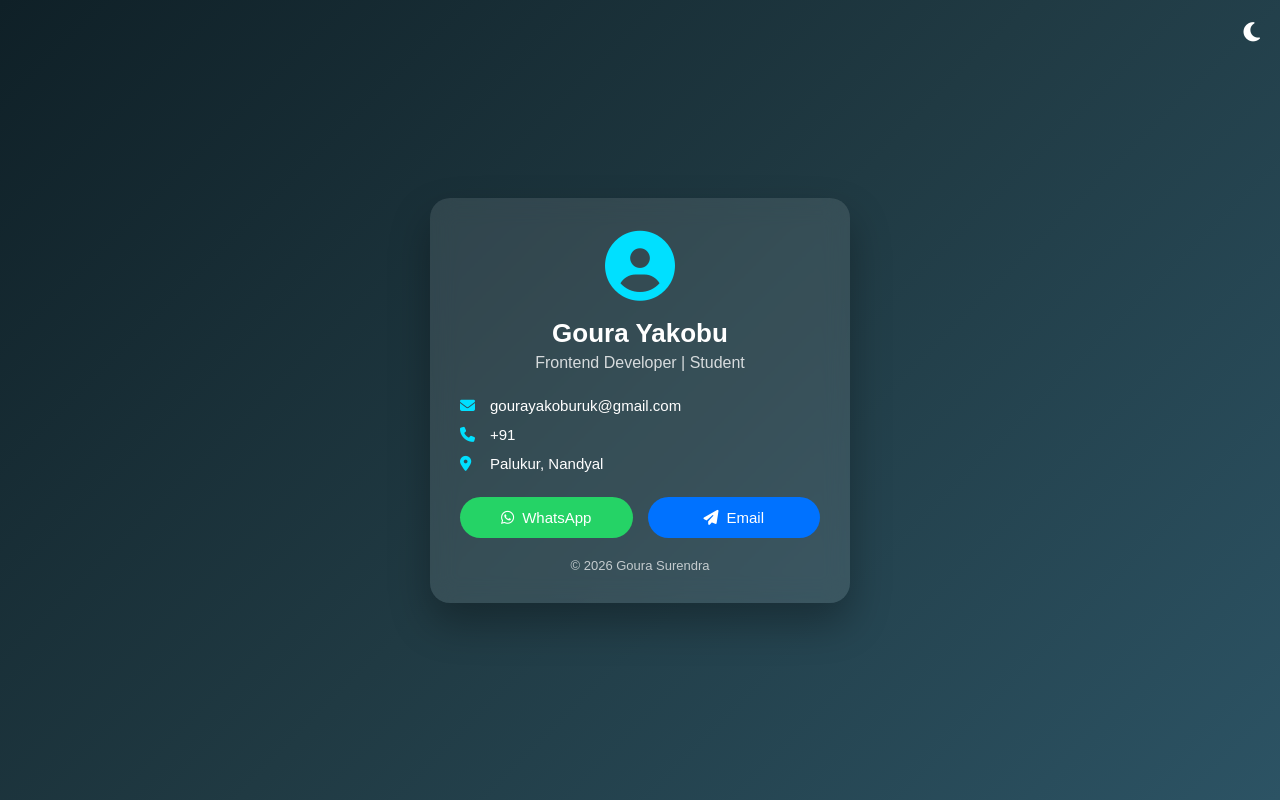
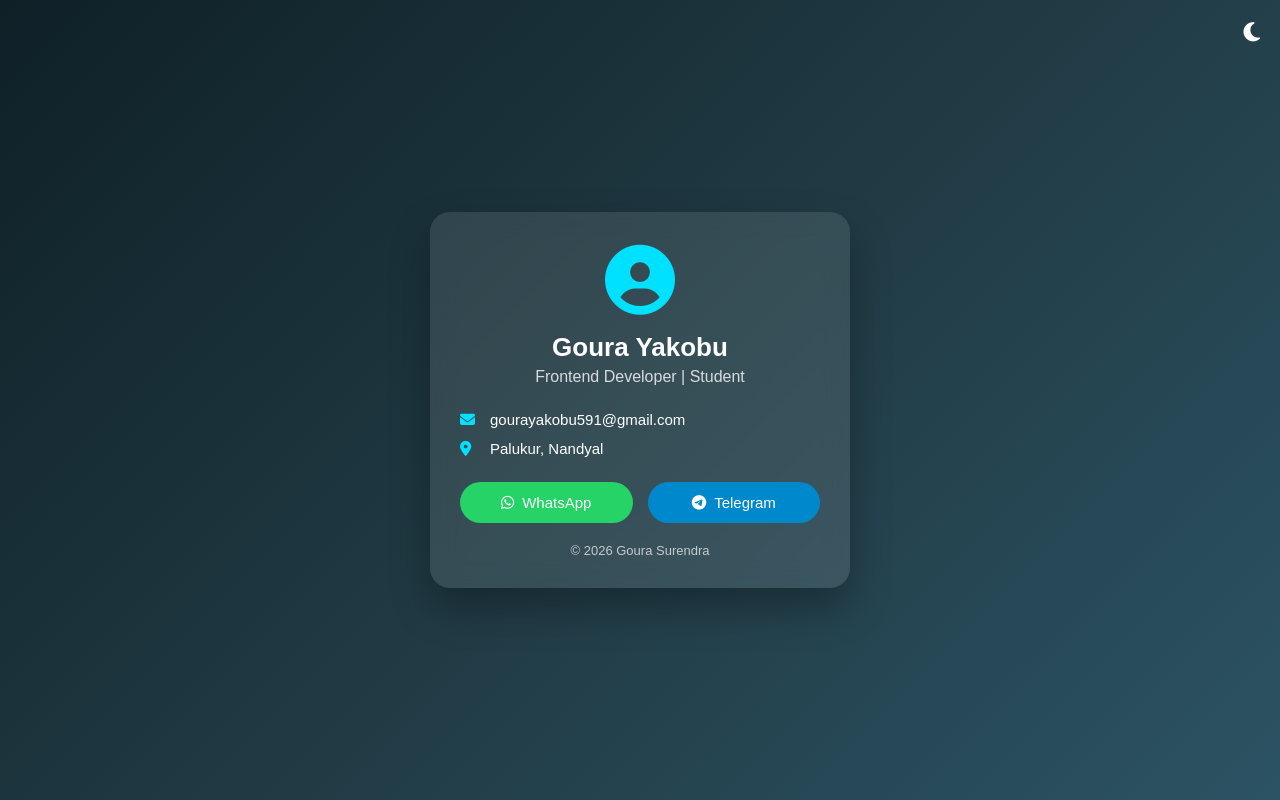
Before and after one commit to gourasurendra/contactdetails, a plain HTML site: page index.html in a window 1280 px wide. Drawn offline with Linux system fonts and the light colour scheme.

Commit message:
Update index.html

```diff
--- a/index.html
+++ b/index.html
@@ -130,7 +130,7 @@
     }
 
     .whatsapp { background: #25D366; }
-    .email { background: #0072ff; }
+    .telegram { background: #0088cc; }
 
     footer {
       margin-top: 20px;
@@ -148,6 +148,7 @@
   </div>
 
   <div class="card">
+
     <div class="profile-icon">
       <i class="fas fa-user-circle"></i>
     </div>
@@ -155,23 +156,29 @@
     <h1>Goura Yakobu</h1>
     <h3>Frontend Developer | Student</h3>
 
+    <!-- Info Section -->
     <div class="info">
-      <p><i class="fas fa-envelope"></i> gourayakoburuk@gmail.com</p>
-      <p><i class="fas fa-phone"></i> +91 </p>
+      <p><i class="fas fa-envelope"></i> gourayakobu591@gmail.com</p>
       <p><i class="fas fa-location-dot"></i> Palukur, Nandyal</p>
     </div>
 
+    <!-- Buttons -->
     <div class="buttons">
+
+      <!-- WhatsApp -->
       <a class="btn whatsapp" href="https://wa.me/7386446442" target="_blank">
         <i class="fab fa-whatsapp"></i> WhatsApp
       </a>
 
-      <a class="btn email" href="gourayakoburuk@gmail.com">
-        <i class="fas fa-paper-plane"></i> Email
+      <!-- Telegram -->
+      <a class="btn telegram" href="https://t.me/surendra" target="_blank">
+        <i class="fab fa-telegram"></i> Telegram
       </a>
+
     </div>
 
     <footer>© 2026 Goura Surendra</footer>
+
   </div>
 
   <script>
```
